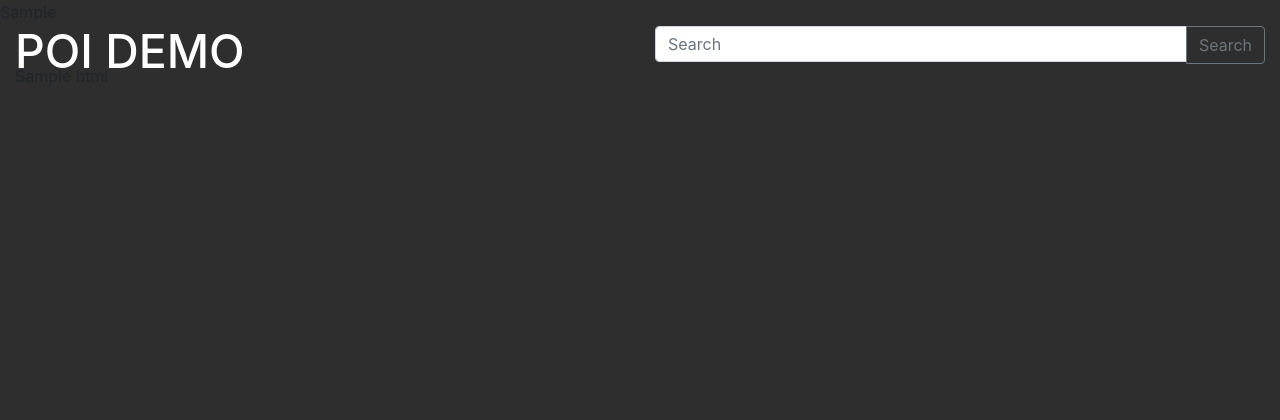
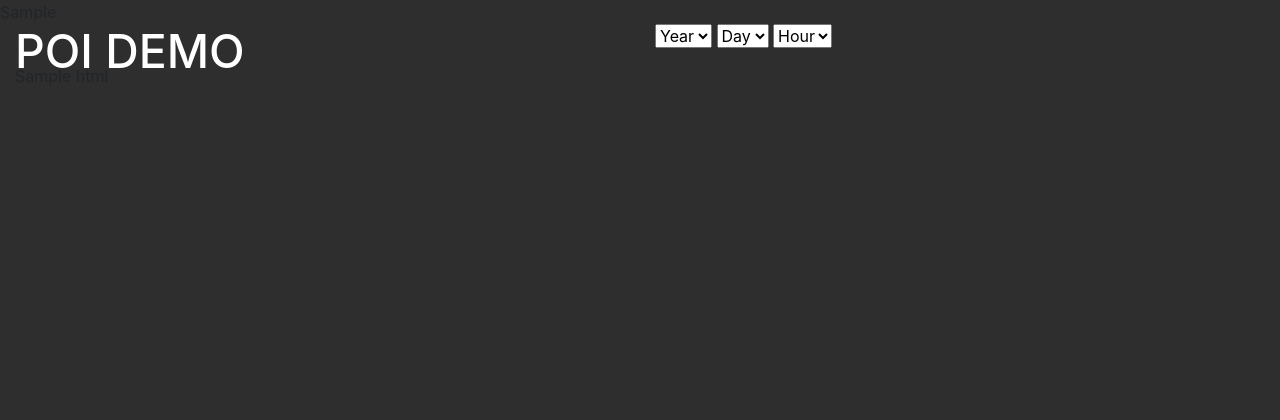
Before and after one commit to MTBorg/Place-of-interest, a Flask app: template server/templates/index.html in a window 1280 px wide. Shown: the top 420 px of the page. Run offline with Flask 2, Linux system fonts and the light colour scheme; the template is opened without the code that fills it: most values are stand-ins (such as "Sample title", 1, 10 or a date in 2020); some libraries are stand-ins or nearby versions.

Commit message:
year and date
Fixat lite med dropdown

```diff
--- a/server/routes.py
+++ b/server/routes.py
@@ -62,7 +62,7 @@ def mapview():
             "position: absolute;"
             "z-index:200;"
         ),
-        zoom=12,
+        zoom=16 ,
         center_on_user_location=True
     )
     return render_template('./templates/index.html', sndmap=sndmap)
--- a/server/templates/index.html
+++ b/server/templates/index.html
@@ -14,11 +14,30 @@
 				<div class="col-sm-6" style="	height: 100%; text-align: left;  "><!-- Column making the map adjustable to differnt devices-->
                     <h1 style="color: white; font-size: 2.9em; "> POI DEMO </h1>
                 </div>
-                <div class="col-sm-6" style="	height: 100%;">
-                    <div class="input-group mb-3" style="float:right;  height: 90%; margin-top: 2px;">
-                        <input type="text" class="form-control" placeholder="Search" aria-label="Search" aria-describedby="basic-addon2" style="height:100%">
-                        <div class="input-group-append">
-                            <button class="btn btn-outline-secondary" type="button">Search</button>
+                <div class="col-sm-6" style=" height: 80%;">
+                    <div class="form-group">
+                        <div class='input-group date' id='datetimepicker10'>
+                            <span class="input-group-addon">
+                                <select id="year_selector">
+                                    <option>Year</option>
+                                    <option>1</option>
+                                    <option>2</option>
+                                </select>
+                                <select id="day_selector">
+                                    <option>Day</option>
+                                    <option>1</option>
+                                    <option>2</option>
+                                </select>
+                                <select id="hour_selector">
+                                    <option>Hour</option>
+                                    <option>1</option>
+                                    <option>2</option>
+                                </select>
+
+
+                                <span class="glyphicon glyphicon-calendar">
+                                </span>
+                            </span>
                         </div>
                     </div>
                 </div>
```
